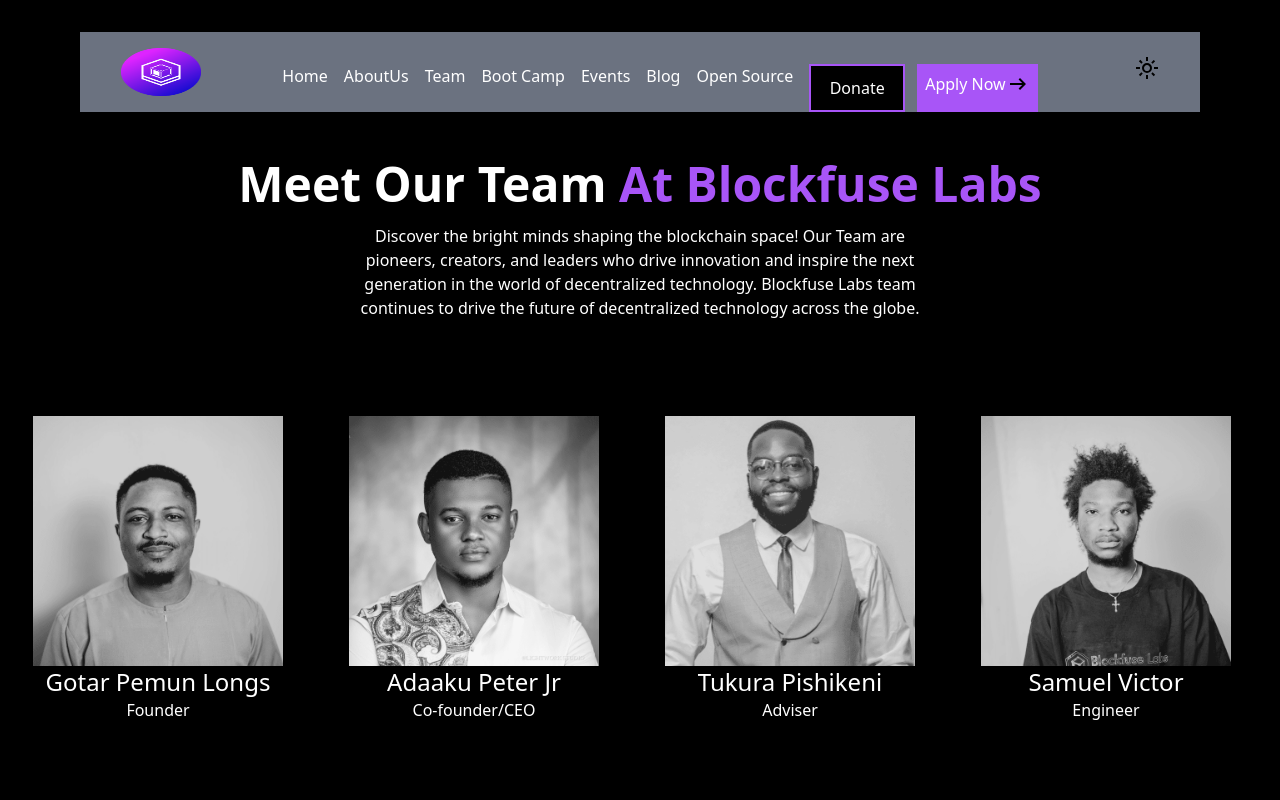
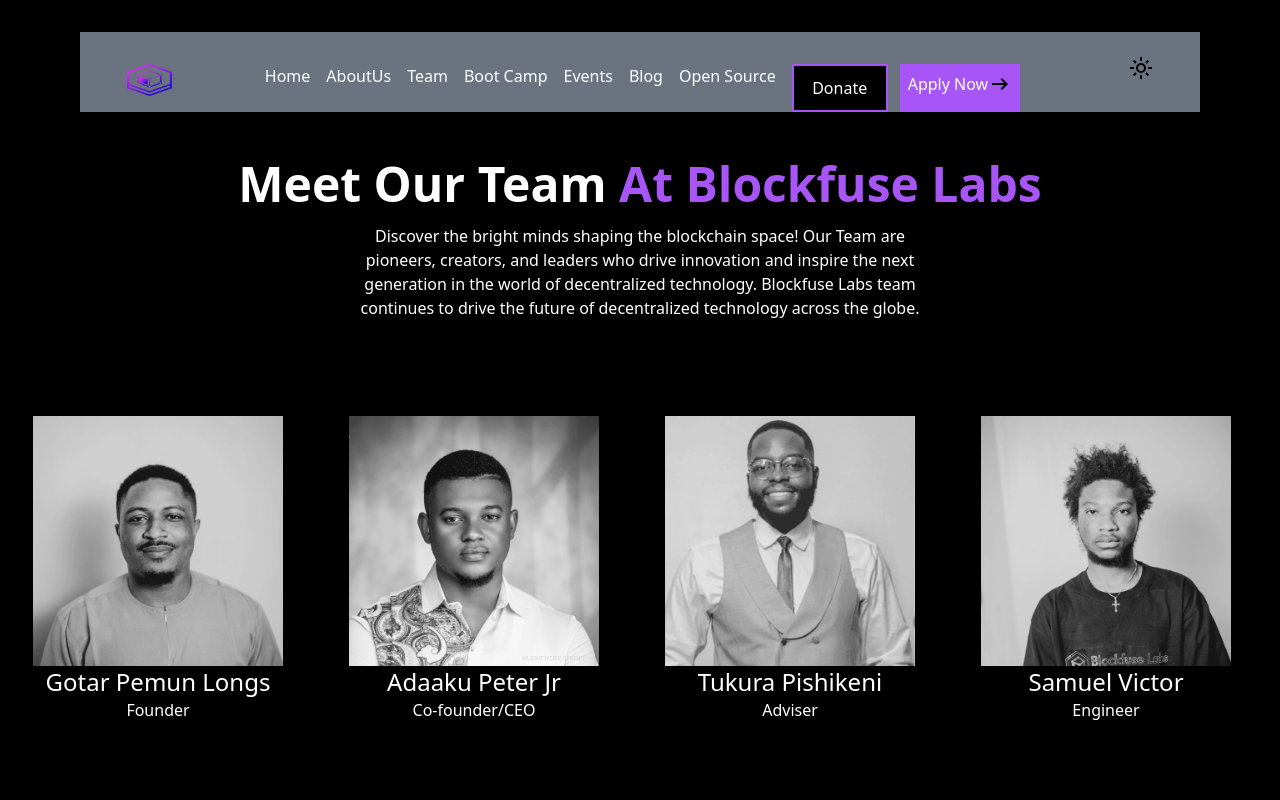
Before and after one commit to Promise278/Tech-space-website, a website: page assets/team.html in a window 1280 px wide. Shown: the top 800 px of the page. Drawn offline with Linux system fonts and the light colour scheme.

Commit message:
techwebsites

```diff
--- a/assets/team.html
+++ b/assets/team.html
@@ -9,8 +9,8 @@
 </head>
 <body class="bg-black text-white w-full">
     <div>
-        <nav id="top" class="flex justify-around pt-4 bg-gray-500 h-20 mx-20 mt-8">
-            <img src="/img/BLOCKFUSESD-1.png" class="pb-4" width="80" alt="Logo">
+        <nav class="flex justify-around pt-4 bg-gray-500 h-20 mx-20 mt-8">
+            <img src="/img/blockfuse-logo-BgIWHfHT.png" class="pb-4 pt-4" width="45" alt="Logo">
             <ul class="flex gap-4 mt-4 hidden md:flex">
                 <li><a class="hover:text-green-500" href="/dist/index.html">Home</a></li>
                 <li><a class="hover:text-red-500" href="/assets/about.html">AboutUs</a></li>
```
Also changed, not shown: assets/about.html (+2 -2 lines), index.html (+2 -2 lines), dist/index.html, dist/style.css.
